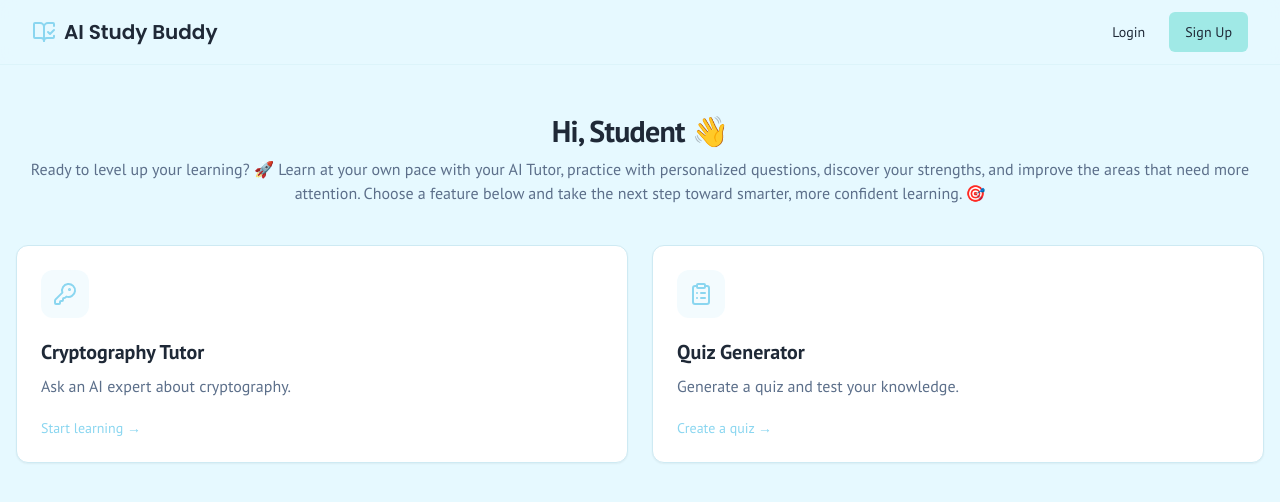
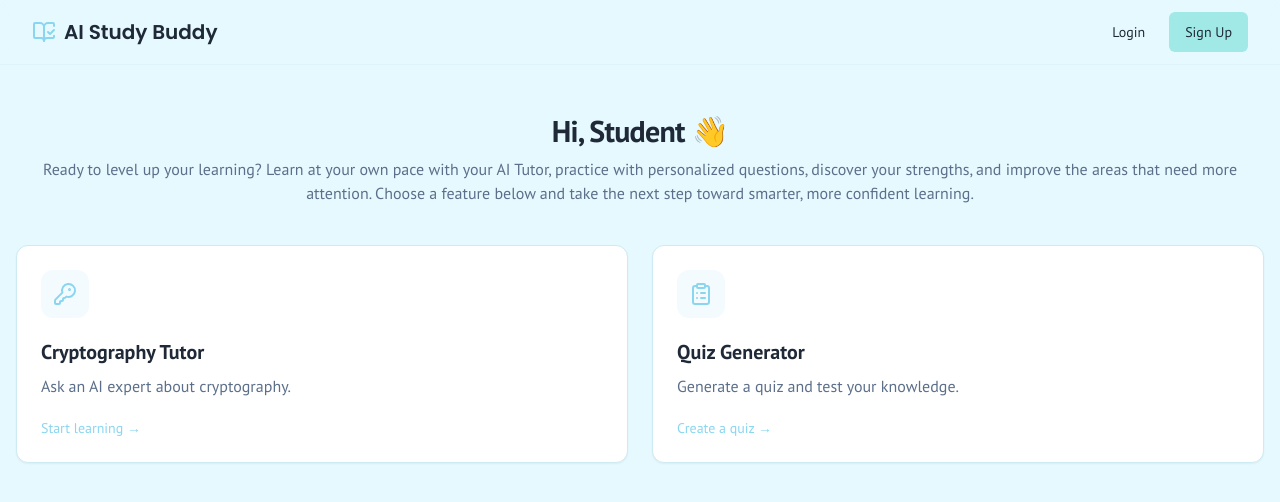
Before and after one commit to shahulhameedS22/AI-tutor-app, a Next.js app in the folder AI-tutor-main/: page /dashboard in a window 1280 px wide. Shown: the top 502 px of the page. Built offline with nearby package versions, Linux system fonts and the light colour scheme; no server answers.

Commit message:
Remove emoji from learning introduction
Removed emoji from the introductory paragraph to streamline the text.

```diff
--- a/AI-tutor-main/src/app/dashboard/page.tsx
+++ b/AI-tutor-main/src/app/dashboard/page.tsx
@@ -32,7 +32,7 @@ export default function DashboardPage() {
             </h1>
 
             <p className="mt-2 text-muted-foreground text-center">
-              Ready to level up your learning? 🚀 Learn at your own pace with your AI Tutor, practice with personalized questions, discover your strengths, and improve the areas that need more attention. Choose a feature below and take the next step toward smarter, more confident learning. 🎯
+              Ready to level up your learning? Learn at your own pace with your AI Tutor, practice with personalized questions, discover your strengths, and improve the areas that need more attention. Choose a feature below and take the next step toward smarter, more confident learning.
             </p>
           </div>
 
```
